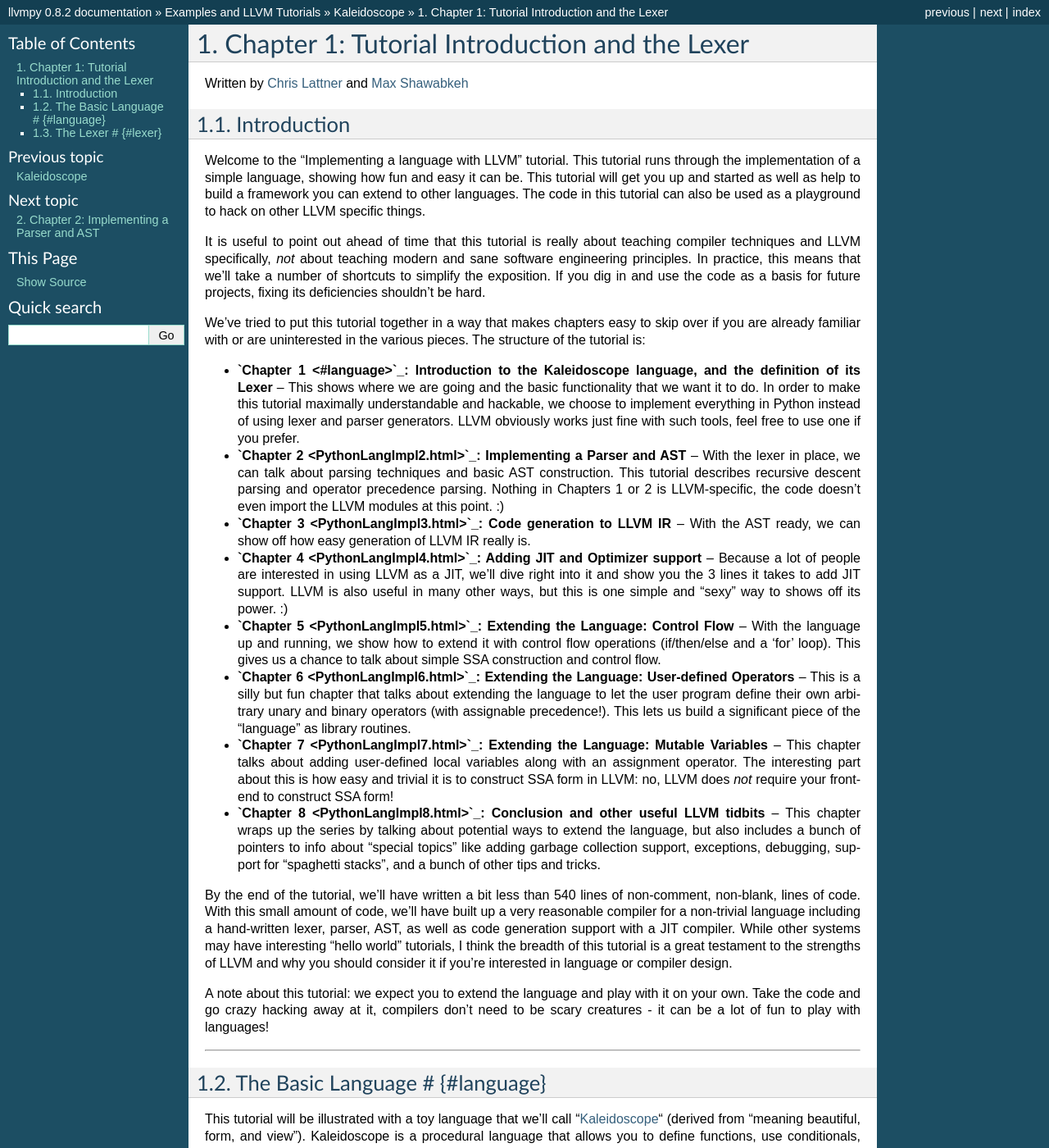
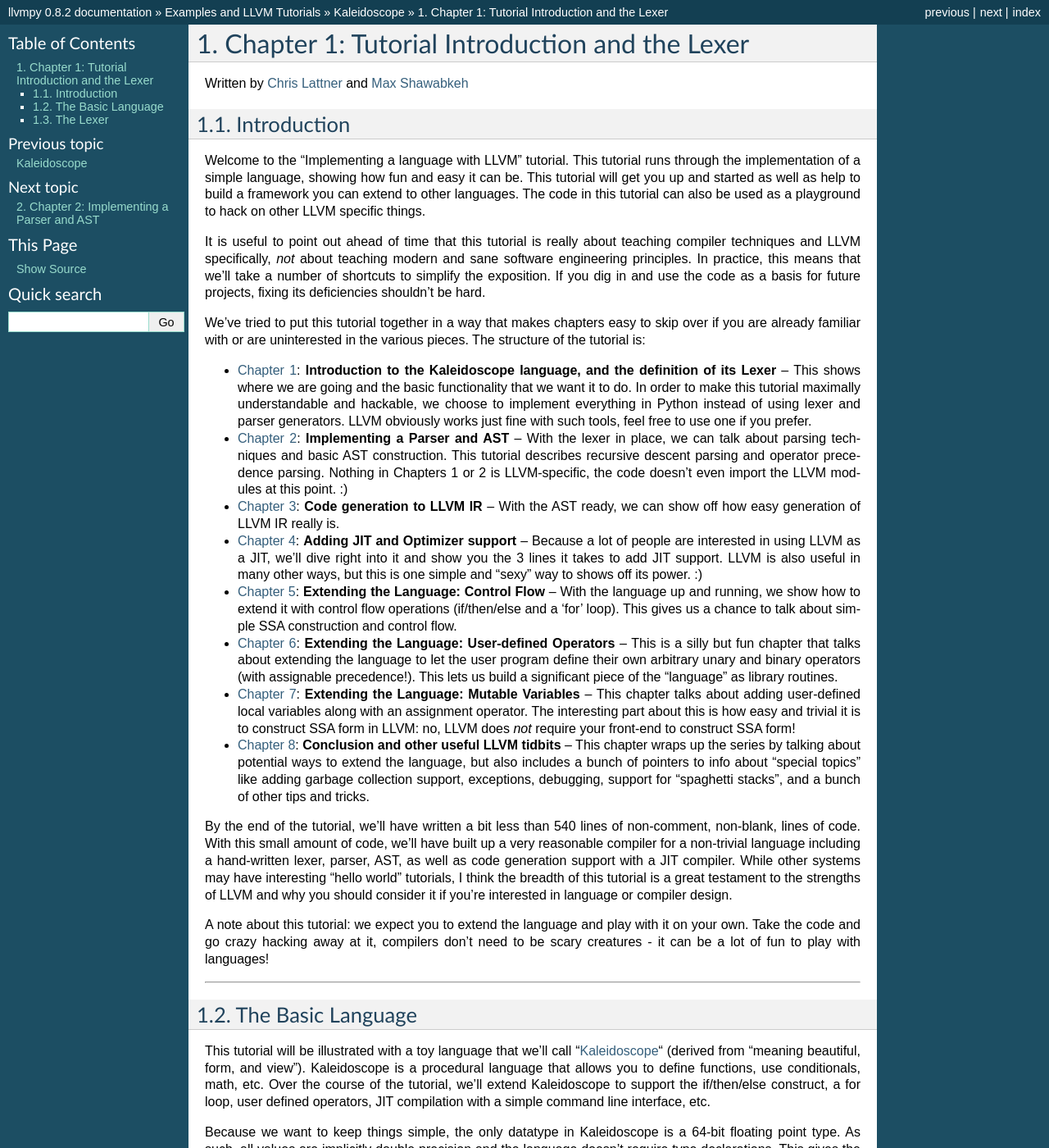
Before and after one commit to llvmpy/llvmpy, a Sphinx documentation site: the page built from docs/source/doc/kaleidoscope/PythonLangImpl1.rst, in a window 1280 px wide and 1400 px high. Shown: the whole window at 82% size. Built offline with Sphinx 7.4.7, drawn with Linux system fonts in a browser that asks for light colours; pages that are not in the unit, such as notebooks, are missing from menus; some of the changed text lies outside the part shown.

Commit message:
Fixed linking on PythonLangImpl1.rst

```diff
--- a/docs/source/doc/kaleidoscope/PythonLangImpl1.rst
+++ b/docs/source/doc/kaleidoscope/PythonLangImpl1.rst
@@ -26,7 +26,7 @@
 easy to skip over if you are already familiar with or are uninterested
 in the various pieces. The structure of the tutorial is:
 
--  **`Chapter 1 <#language>`_: Introduction to the Kaleidoscope
+-  :ref:`Chapter 1 <chapter1anchor>`: **Introduction to the Kaleidoscope
    language, and the definition of its Lexer** -- This shows where we
    are going and the basic functionality that we want it to do. In order
    to make this tutorial maximally understandable and hackable, we
@@ -34,44 +34,44 @@
    parser generators. LLVM obviously works just fine with such tools,
    feel free to use one if you prefer.
 
--  **`Chapter 2 <PythonLangImpl2.html>`_: Implementing a Parser and
+-  `Chapter 2 <PythonLangImpl2.html>`_: **Implementing a Parser and
    AST** -- With the lexer in place, we can talk about parsing
    techniques and basic AST construction. This tutorial describes
    recursive descent parsing and operator precedence parsing. Nothing in
    Chapters 1 or 2 is LLVM-specific, the code doesn't even import the
    LLVM modules at this point. :)
 
--  **`Chapter 3 <PythonLangImpl3.html>`_: Code generation to LLVM IR**
+-  `Chapter 3 <PythonLangImpl3.html>`_: **Code generation to LLVM IR**
    -- With the AST ready, we can show off how easy generation of LLVM IR
    really is.
 
--  **`Chapter 4 <PythonLangImpl4.html>`_: Adding JIT and Optimizer
+-  `Chapter 4 <PythonLangImpl4.html>`_: **Adding JIT and Optimizer
    support** -- Because a lot of people are interested in using LLVM as
    a JIT, we'll dive right into it and show you the 3 lines it takes to
    add JIT support. LLVM is also useful in many other ways, but this is
    one simple and "sexy" way to shows off its power. :)
 
--  **`Chapter 5 <PythonLangImpl5.html>`_: Extending the Language:
+-  `Chapter 5 <PythonLangImpl5.html>`_: **Extending the Language:
    Control Flow** -- With the language up and running, we show how to
    extend it with control flow operations (if/then/else and a 'for'
    loop). This gives us a chance to talk about simple SSA construction
    and control flow.
 
--  **`Chapter 6 <PythonLangImpl6.html>`_: Extending the Language:
+-  `Chapter 6 <PythonLangImpl6.html>`_: **Extending the Language:
    User-defined Operators** -- This is a silly but fun chapter that
    talks about extending the language to let the user program define
    their own arbitrary unary and binary operators (with assignable
    precedence!). This lets us build a significant piece of the
    "language" as library routines.
 
--  **`Chapter 7 <PythonLangImpl7.html>`_: Extending the Language:
+-  `Chapter 7 <PythonLangImpl7.html>`_: **Extending the Language:
    Mutable Variables** -- This chapter talks about adding user-defined
    local variables along with an assignment operator. The interesting
    part about this is how easy and trivial it is to construct SSA form
    in LLVM: no, LLVM does *not* require your front-end to construct SSA
    form!
 
--  **`Chapter 8 <PythonLangImpl8.html>`_: Conclusion and other useful
+-  `Chapter 8 <PythonLangImpl8.html>`_: **Conclusion and other useful
    LLVM tidbits** -- This chapter wraps up the series by talking about
    potential ways to extend the language, but also includes a bunch of
    pointers to info about "special topics" like adding garbage
@@ -94,8 +94,10 @@
 
 --------------
 
-The Basic Language # {#language}
-================================
+.. _chapter1anchor:
+
+The Basic Language
+====================
 
 This tutorial will be illustrated with a toy language that we'll call
 "`Kaleidoscope <http://en.wikipedia.org/wiki/Kaleidoscope>`_\ " (derived
@@ -152,7 +154,7 @@
 
 --------------
 
-The Lexer # {#lexer}
+The Lexer
 ====================
 
 When it comes to implementing a language, the first thing needed is the
```
